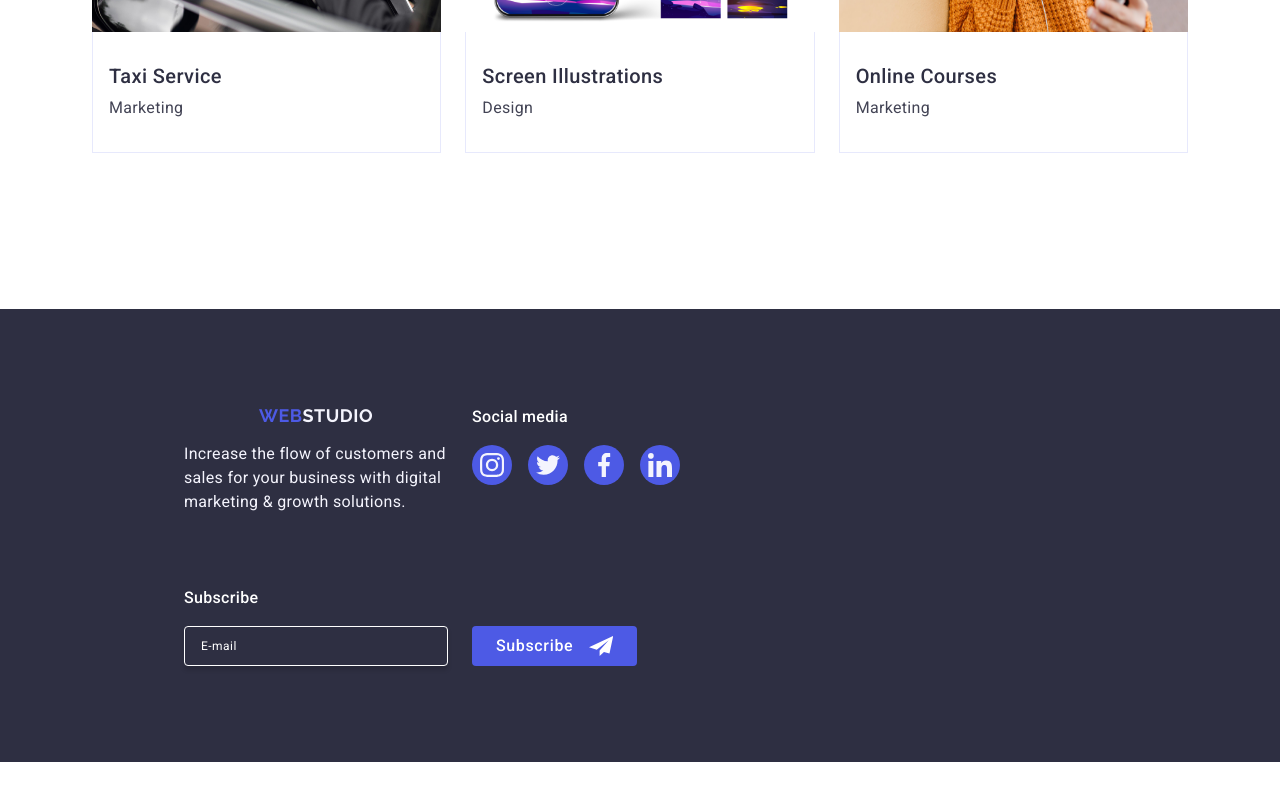
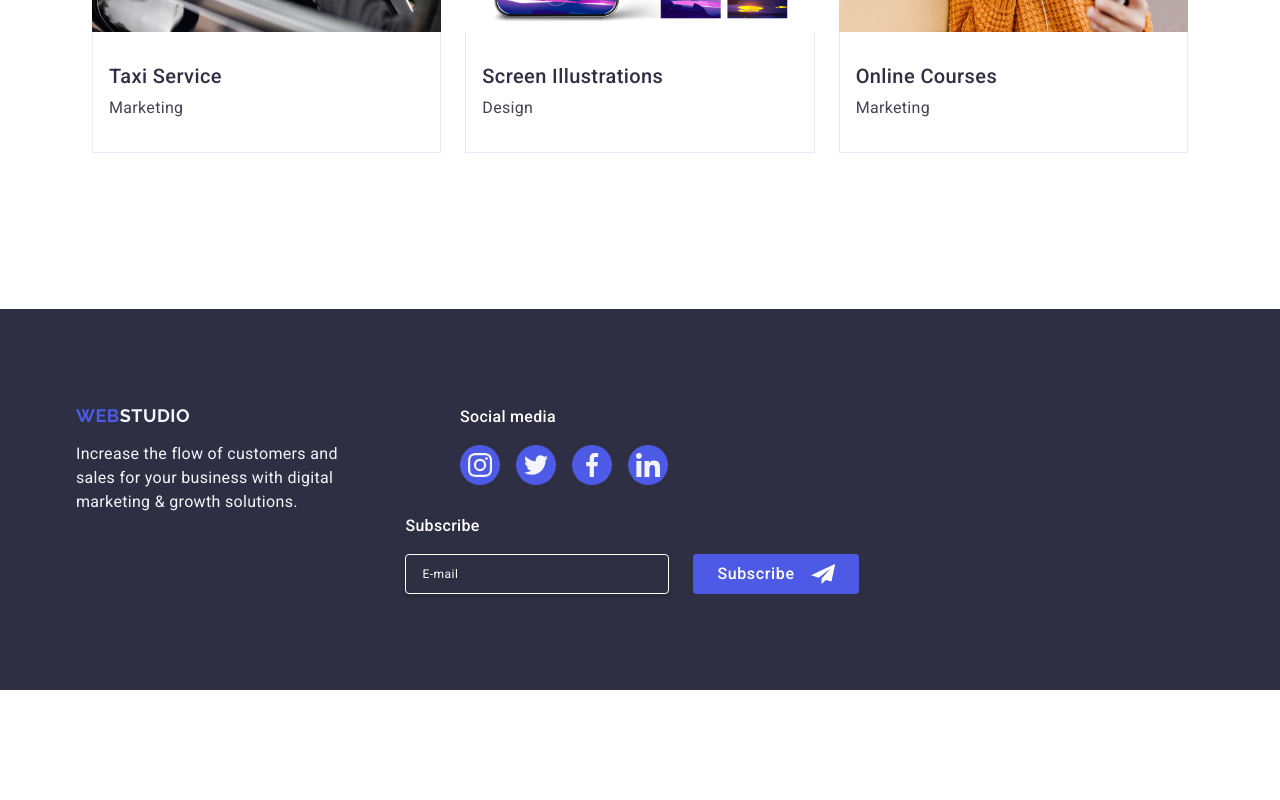
Before and after one commit to npscxs/npscxs-goit-markup-hw-06, a plain HTML site: page index.html in a window 1280 px wide. Shown: the part 3116-3916 px from the top of the page. Drawn offline with nearby package versions, Linux system fonts and the light colour scheme.

Commit message:
end footer

```diff
--- a/css/styles.css
+++ b/css/styles.css
@@ -426,7 +426,6 @@ button {
   padding: 96px 16px;
 }
 .box-logo {
-  /* margin-right: 120px; */
   margin: 0 auto;
   display: flex;
   flex-direction: column;
@@ -972,8 +971,28 @@ button {
     line-height: 1.5;
     letter-spacing: 0.02em;
   }
+  /**------------ Footer--------------- */
+  .container-footer {
+    padding-left: 0;
+    gap: unset;
+    width: 100%;
+  }
+  .footer-input-field {
+    width: unset;
+  }
+  .box-logo {
+    margin-right: 120px;
+    align-items: flex-start;
+  }
+  .box-soc-media {
+    padding-right: 80px;
+  }
+  .footer-input {
+    max-width: 264px;
+    width: 264px;
+  }
 }
-
+/**---------------------------------------------------------max1157 */
 @media screen and (max-width: 1157px) {
   .features-icon-background,
   .text-hover {
@@ -994,6 +1013,7 @@ button {
       0px 1px 6px 0px rgba(46, 47, 66, 0.08);
   }
 }
+/**-----------------------------------------------------------max767 */
 @media screen and (max-width: 767px) {
   .navigation-list,
   .adress-list {
```
